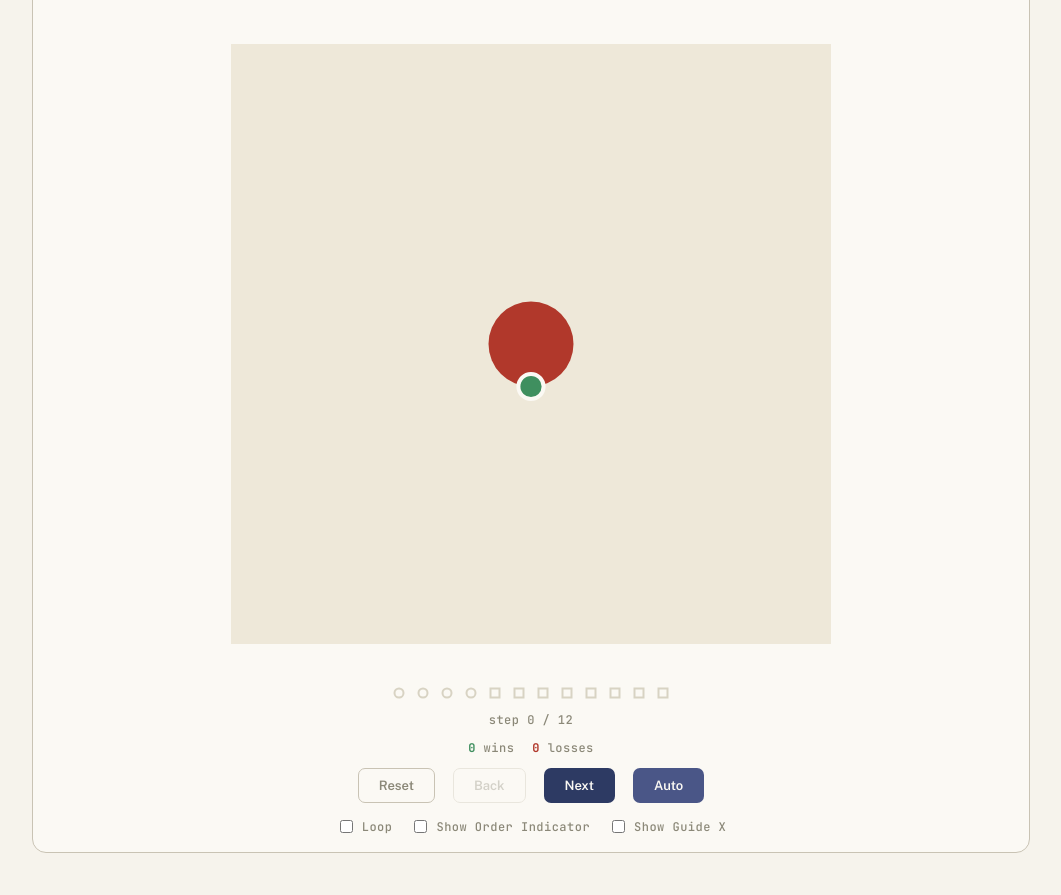
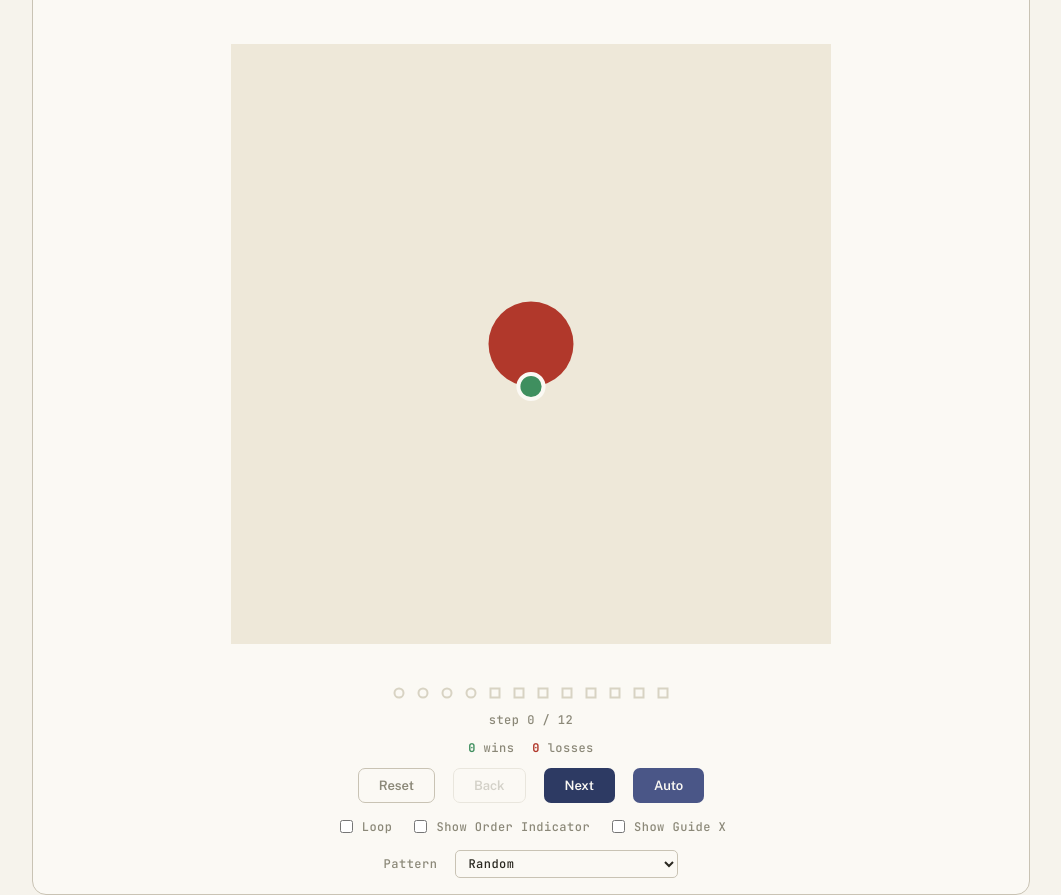
Before and after one commit to alexlawson52/orbital, a plain HTML site: page index.html in a window 1280 px wide. Shown: the part 46-941 px from the top of the page, without its empty margins (109-1170 px from the left). Before the commit the page ends 899 px from the top, so only its background shows below. Drawn offline with nearby package versions, Linux system fonts and the light colour scheme.

Commit message:
Add files via upload
Add Kitten ERP dodge pattern selector

```diff
--- a/index.html
+++ b/index.html
@@ -331,6 +331,18 @@
     cursor: pointer;
   }
 
+  #patternSelect {
+    font-family: "JetBrains Mono", ui-monospace, monospace;
+    font-size: 12px;
+    letter-spacing: 0.04em;
+    color: var(--text);
+    background: var(--card);
+    border: 1px solid var(--rule);
+    border-radius: 5px;
+    padding: 4px 8px;
+    cursor: pointer;
+  }
+
   button:disabled {
     opacity: 0.35;
     cursor: not-allowed;
@@ -372,6 +384,16 @@
         Show Guide X
       </label>
     </div>
+    <div class="controls-row">
+      <label class="loop-toggle" for="patternSelect">Pattern</label>
+      <select id="patternSelect">
+        <option value="random" selected>Random</option>
+        <option value="p1">Easy Dodge (Fast)</option>
+        <option value="p2">Easy Dodge (Slow)</option>
+        <option value="p3a">Double Dodge (Example 1)</option>
+        <option value="p3b">Double Dodge (Example 2)</option>
+      </select>
+    </div>
   </div>
 </div>
 
@@ -389,6 +411,7 @@
   const loopCheckbox = document.getElementById('loopCheckbox');
   const orderCheckbox = document.getElementById('orderCheckbox');
   const guideCheckbox = document.getElementById('guideCheckbox');
+  const patternSelect = document.getElementById('patternSelect');
   const statusEl = document.getElementById('status');
   const winCountEl = document.getElementById('winCount');
   const lossCountEl = document.getElementById('lossCount');
@@ -616,6 +639,15 @@
     return [rest[0], innerChoice, rest[1], rest[2]];
   }
 
+  // Fixed, reproducible test patterns for practicing a specific layout on demand.
+  // Each still respects the inner-second-pair rule (col/row index 1 is 1 or 2).
+  const PATTERNS = {
+    p1: { col: [0, 1, 2, 3], row: [1, 2, 3, 0] },
+    p2: { col: [3, 2, 1, 0], row: [2, 1, 0, 3] },
+    p3a: { col: [0, 2, 1, 3], row: [3, 1, 2, 0] },
+    p3b: { col: [3, 1, 0, 2], row: [0, 2, 1, 3] }
+  };
+
   function setRowColFill(r, c, on) {
     for (let cc = 0; cc < N; cc++) cellFills[r * N + cc].classList.toggle('on', on);
     for (let rr = 0; rr < N; rr++) cellFills[rr * N + c].classList.toggle('on', on);
@@ -733,8 +765,14 @@
   }
 
   function reset() {
-    colOrder = orderWithInnerSecond();
-    rowOrder = orderWithInnerSecond();
+    const preset = PATTERNS[patternSelect.value];
+    if (preset) {
+      colOrder = preset.col.slice();
+      rowOrder = preset.row.slice();
+    } else {
+      colOrder = orderWithInnerSecond();
+      rowOrder = orderWithInnerSecond();
+    }
     step = 0;
     dead = false;
     roundResolved = false;
```
